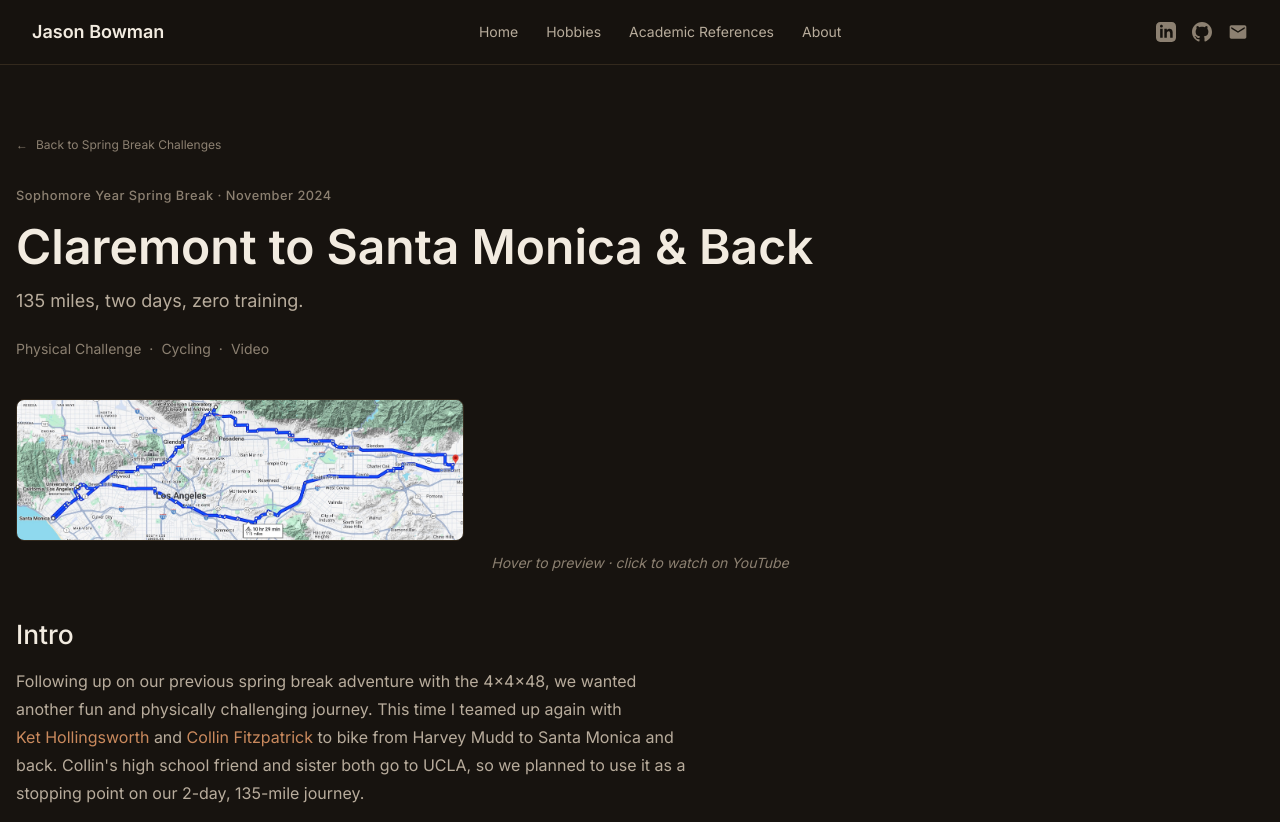
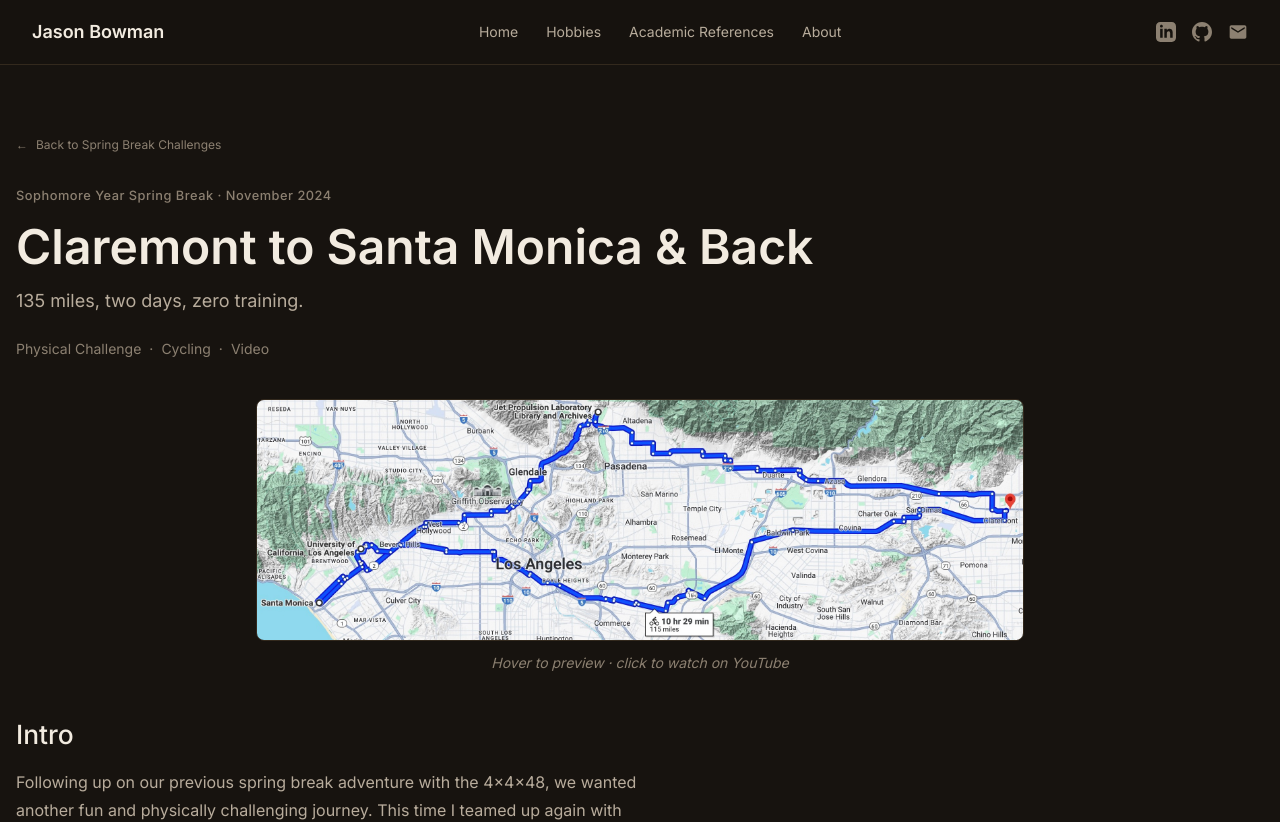
Before and after one commit to jasonbowman55/portfolio_website, a Next.js app: page /hobbies/annual-challenge/claremont-santa-monica in a window 1280 px wide. Shown: the top 822 px of the page. Built offline with nearby package versions, Linux system fonts and the light colour scheme.

Commit message:
Widen and center the spring break challenge hero/video thumbnails

```diff
--- a/app/hobbies/annual-challenge/4x4x48/page.tsx
+++ b/app/hobbies/annual-challenge/4x4x48/page.tsx
@@ -20,7 +20,7 @@ export default function FourByFourByFortyEightPage() {
         href="https://youtu.be/OFPg18zu_NY?si=sebGKcoNgXRix0mu&t=1"
         target="_blank"
         rel="noopener noreferrer"
-        className="group blueprint-frame relative mt-10 block max-w-md overflow-hidden rounded-lg border border-line"
+        className="group blueprint-frame relative mx-auto mt-10 block max-w-3xl overflow-hidden rounded-lg border border-line"
       >
         <img
           src="/images/hobbies/collin_ket_running.jpeg"
--- a/app/hobbies/annual-challenge/claremont-santa-monica/page.tsx
+++ b/app/hobbies/annual-challenge/claremont-santa-monica/page.tsx
@@ -22,7 +22,7 @@ export default function ClaremontSantaMonicaPage() {
         href="https://youtu.be/lf9WsE66T4Y?si=XobELmKbgYPL-w4h&t=1"
         target="_blank"
         rel="noopener noreferrer"
-        className="group blueprint-frame relative mt-10 block max-w-md overflow-hidden rounded-lg border border-line"
+        className="group blueprint-frame relative mx-auto mt-10 block max-w-3xl overflow-hidden rounded-lg border border-line"
       >
         <img
           src="/images/hobbies/map_claremont-sm.jpeg"
```
